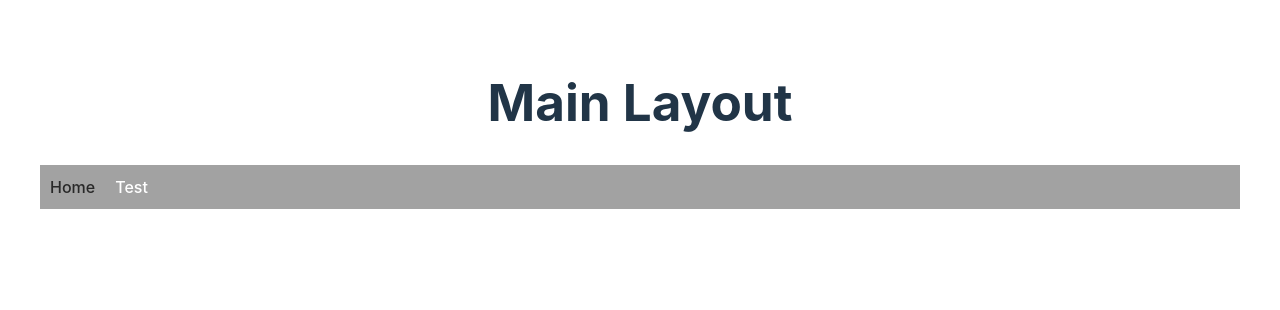
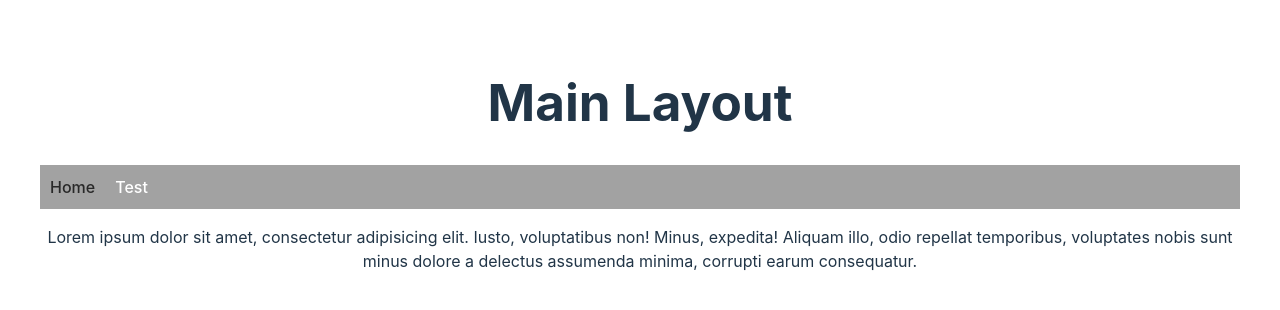
Before and after one commit to kotteletfisk/anatomy-archive-react, a React (Vite) app: page / in a window 1280 px wide. Shown: the top 310 px of the page. Built offline with nearby package versions, Linux system fonts and the light colour scheme.

Commit message:
Update MainLayout.jsx

```diff
--- a/src/layouts/MainLayout.jsx
+++ b/src/layouts/MainLayout.jsx
@@ -1,6 +1,25 @@
-import { NavLink, Outlet } from "react-router-dom";
+import { NavLink, Outlet, useLocation } from "react-router-dom";
 
 function MainLayout() {
+  const location = useLocation();
+
+  function showContent() {
+    if (location.pathname === "/") {
+      return (
+        <>
+          <p>
+            Lorem ipsum dolor sit amet, consectetur adipisicing elit. Iusto,
+            voluptatibus non! Minus, expedita! Aliquam illo, odio repellat
+            temporibus, voluptates nobis sunt minus dolore a delectus assumenda
+            minima, corrupti earum consequatur.
+          </p>
+        </>
+      );
+    } else {
+      return <Outlet />;
+    }
+  }
+
   return (
     <>
       <h1>Main Layout</h1>
@@ -12,9 +31,7 @@ function MainLayout() {
         </div>
       </div>
 
-      <div id="content">
-        <Outlet />
-      </div>
+      <div id="content">{showContent()}</div>
     </>
   );
 }
```
